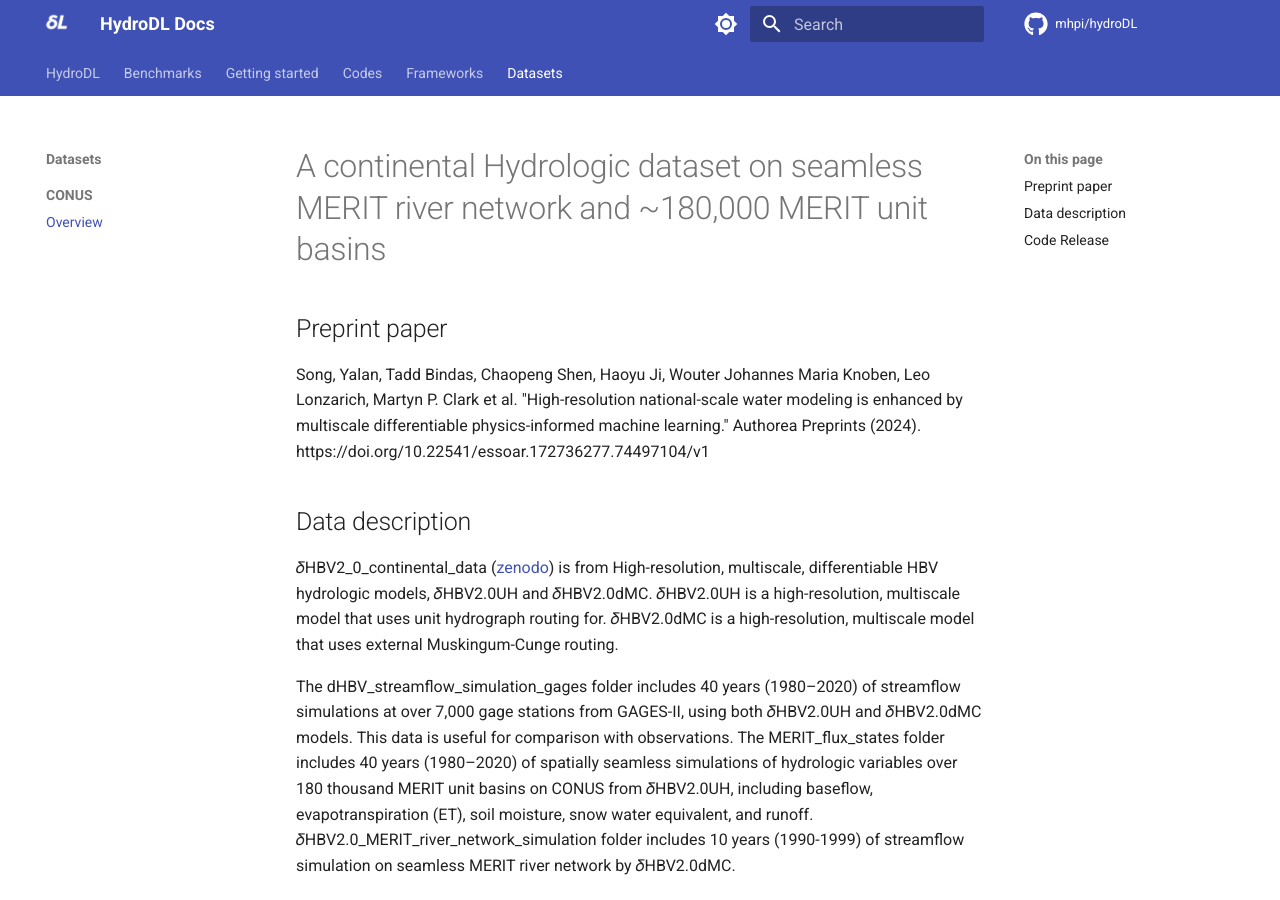
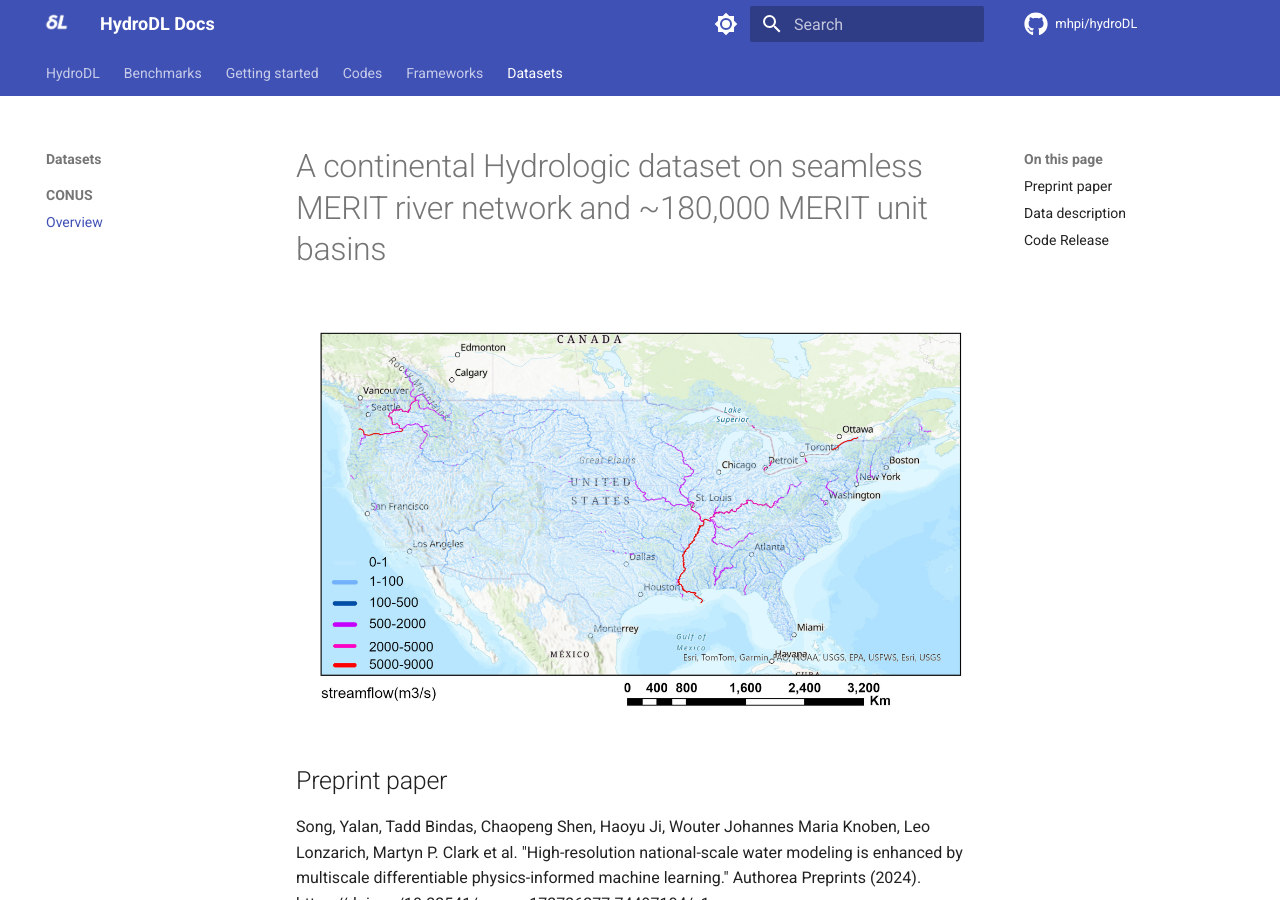
Before and after one commit to mhpi/mhpi.github.io, an MkDocs documentation site: the page built from docs/datasets/CONUS.md, in a window 1280 px wide and 900 px high. Built offline with MkDocs 1.6.1 and Material for MkDocs 9.7.7, drawn with Linux system fonts in a browser that asks for light colours; a script that is not in the unit is left out; comment, search, counter and statistics services are not loaded.

Commit message:
Add a plot for datasets

```diff
--- a/docs/datasets/CONUS.md
+++ b/docs/datasets/CONUS.md
@@ -1,5 +1,5 @@
 # A continental Hydrologic dataset on seamless MERIT river network and ~180,000 MERIT unit basins
-<!-- ![Alt text](../assets/project-figures/large_domin_Song_2024.jpg) -->
+![Alt text](../assets/project-figures/large_domin_Song_2024.jpg)
 
 ## Preprint paper
 
```
